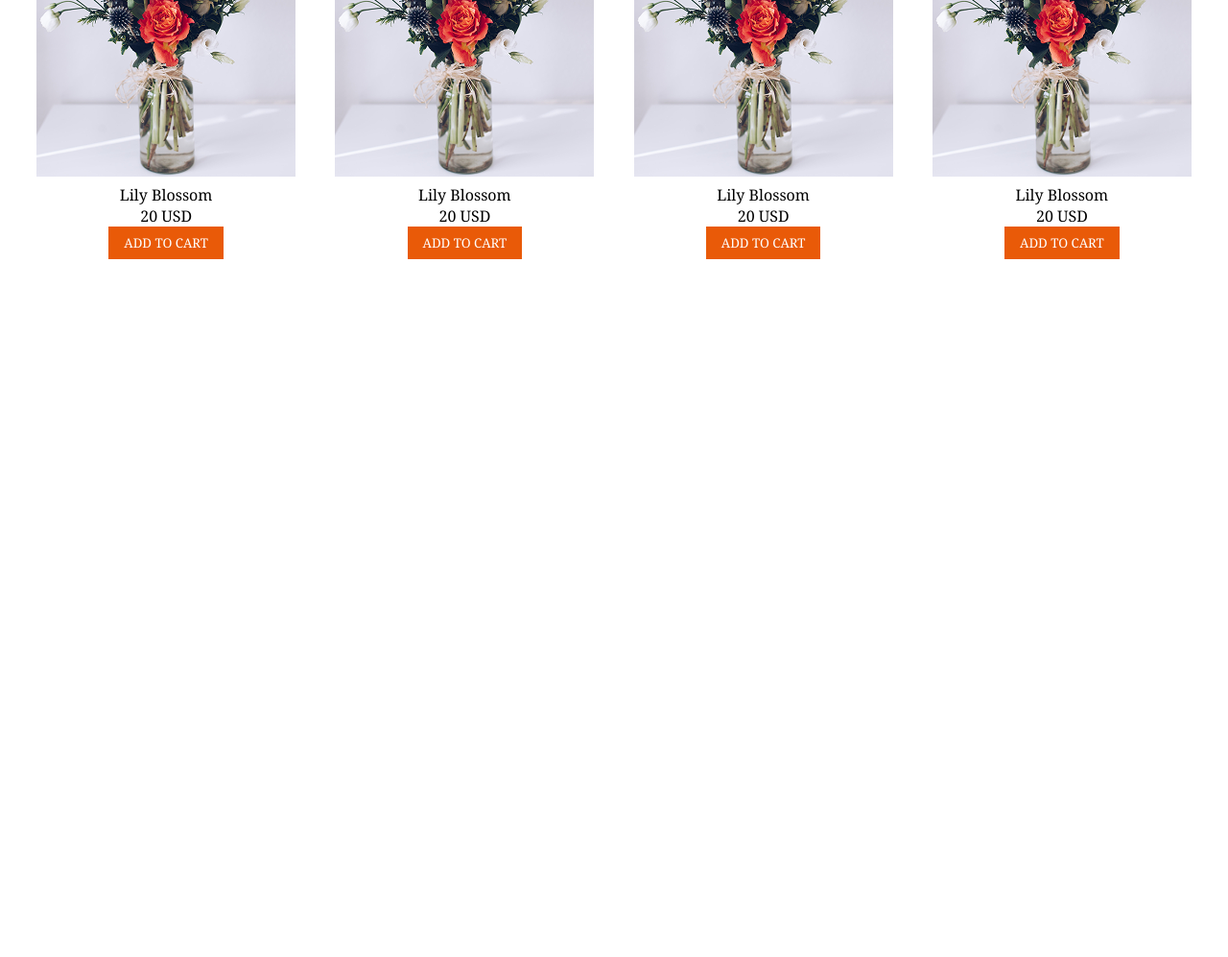
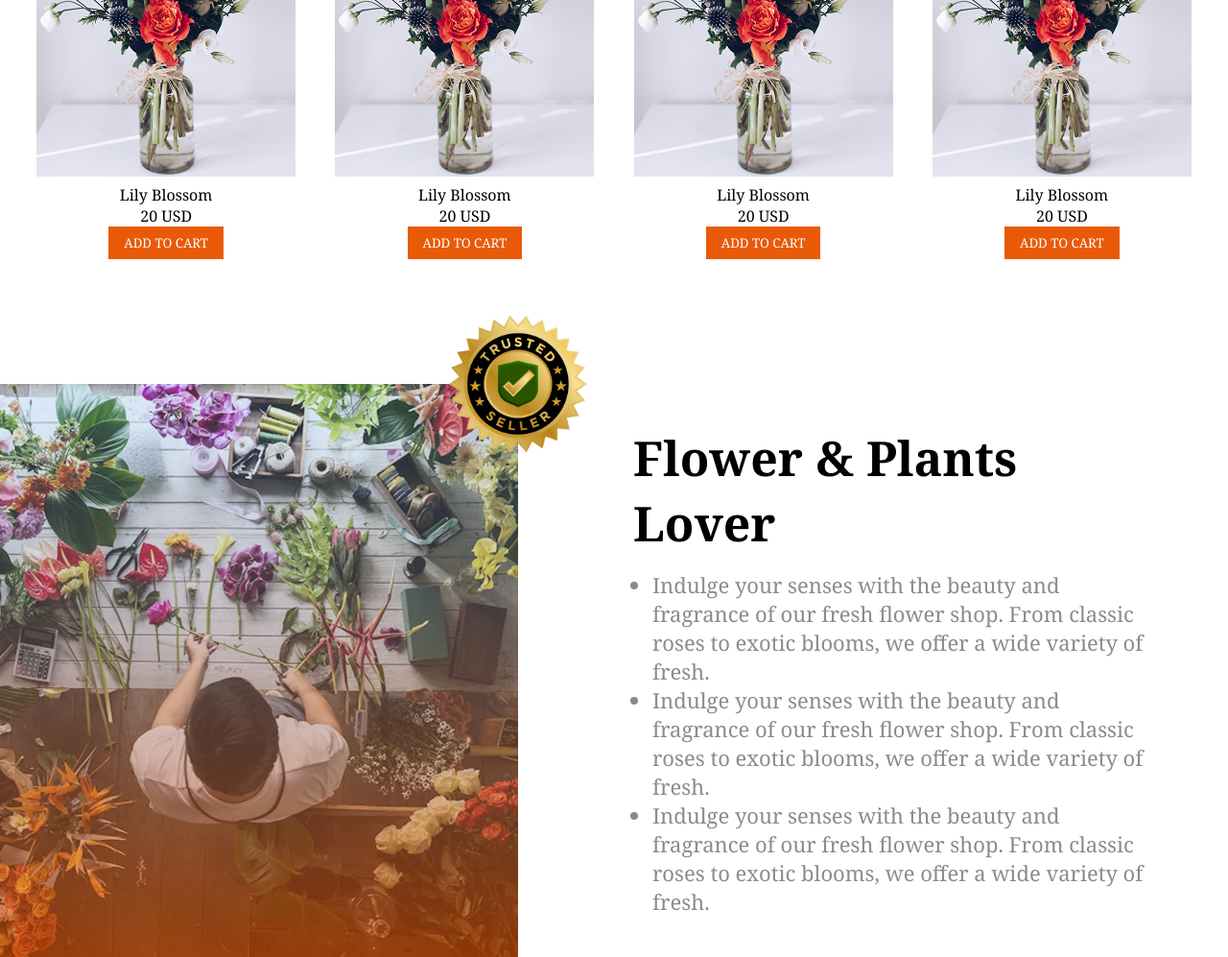
Before and after one commit to ShaheD922/Responsive-Flowers, a plain HTML site: page index.html in a window 1280 px wide. Shown: the part 1454-2451 px from the top of the page at 96% size. Before the commit the page ends 1754 px from the top, so only its background shows below. Drawn offline with Linux system fonts and the light colour scheme.

Commit message:
added an featured section

```diff
--- a/index.html
+++ b/index.html
@@ -146,9 +146,27 @@
         <button class="btn">ADD TO CART</button>
       </div>
     </div>
+  </div>
+</section>
 
 
 
+<section class="featured-products container">
+  <div class="featured">
+
+    <div class="featured-image">
+      <img src="./assets/flower-store.png" alt="" class="flower">
+      <img src="./assets/trusted-badge.png" alt="" class="badge">
+    </div>
+
+    <div class="featured-content container">
+      <h1 class="featured-title">Flower & Plants Lover</h1>
+      <ul>
+        <li>Indulge your senses with the beauty and fragrance of our fresh flower shop. From classic roses to exotic blooms, we offer a wide variety of fresh.</li>
+        <li>Indulge your senses with the beauty and fragrance of our fresh flower shop. From classic roses to exotic blooms, we offer a wide variety of fresh.</li>
+        <li>Indulge your senses with the beauty and fragrance of our fresh flower shop. From classic roses to exotic blooms, we offer a wide variety of fresh.</li>
+      </ul>
+    </div>
 
   </div>
 </section>
@@ -156,12 +174,12 @@
 
 
 
-
-
-
     </main>
 
     <!-- footer -->
-    <footer></footer>
+    <footer>
+
+
+    </footer>
   </body>
 </html>
--- a/styles/style.css
+++ b/styles/style.css
@@ -11,8 +11,12 @@
     max-width: 1280px;
     margin: auto;
 }
-
-
+.btn{
+    background-color: #E95A08;
+    color: white;
+    padding: 8px 16px;
+    border: none;
+}
 
 /* navbar related style */
 
@@ -110,10 +114,51 @@
   border: none;
 }
 
-.btn {
-  background-color: #E95A08;
-  color: white;
-  padding: 8px 16px;
-  border: none;
-  cursor: pointer;
+
+/*  featured section*/
+
+.featured {
+  display: flex;
+  /* justify-content: center; */
+  align-items: center;
+  gap: 40px;
+  margin-top: 100px;
+  /* border: 2px solid green; */
 }
+
+.featured-image {
+  position: relative;
+  width: 540px;
+  height: 597px;
+}
+
+.flower {
+  width: 100%;
+  height: 100%;
+  display: block;
+}
+
+.badge {
+  position: absolute;
+  top: -100px;
+  left: 100%;
+  transform: translateX(-50%);
+  width: 200px;
+}
+
+.featured-content {
+  max-width: 540px;
+  height: 530;
+}
+
+.featured-title {
+  font-size: 50px;
+  font-weight: bold;
+  margin-bottom: 15px;
+}
+
+.featured-content ul {
+  padding-left: 20px;
+  font-size: 22px;
+  color: #8d8a8a;
+}
```
